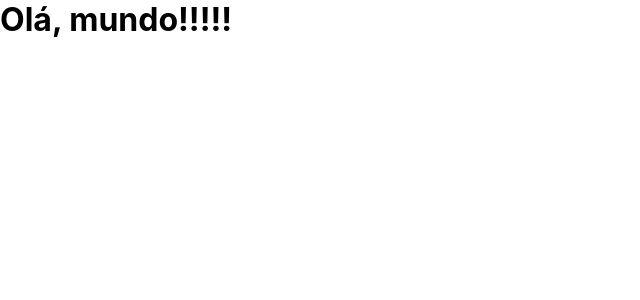
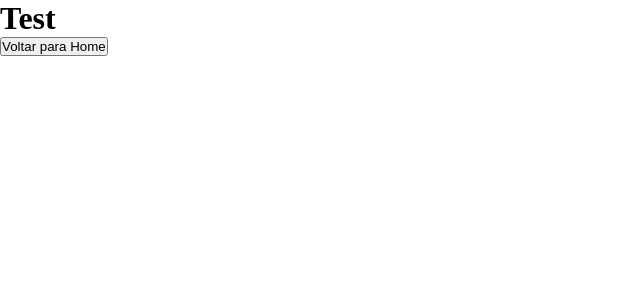
Before and after one commit to SQUAD-34-FCamara/Frontend, a React (Create React App) app: page /test in a window 1280 px wide. Shown: the top 300 px of the page, without its empty margins (0-640 px from the left). Built offline with nearby package versions, Linux system fonts and the light colour scheme.

Commit message:
config inicial react router dom

```diff
--- a/package.json
+++ b/package.json
@@ -8,6 +8,7 @@
     "@testing-library/user-event": "^13.2.1",
     "react": "^18.0.0",
     "react-dom": "^18.0.0",
+    "react-router-dom": "6",
     "react-scripts": "5.0.0",
     "styled-components": "^5.3.5",
     "web-vitals": "^2.1.0"
--- a/src/App.js
+++ b/src/App.js
@@ -1,15 +1,17 @@
+import { BrowserRouter as Router } from 'react-router-dom';
+
+import Routes from "./routes";
 import { GlobalStyle } from "./styles/global";
 
 
 function App() {
   return (
-    <div className="App">
-      <header className="App-header">
+    <Router>
+      <div className="App">
         <GlobalStyle/>
-        <h1>Olá, mundo!!!!!</h1>
-
-      </header>
-    </div>
+        <Routes />
+      </div>
+    </Router>
   );
 }
 
--- a/src/index.css
+++ /dev/null
@@ -1,13 +0,0 @@
-body {
-  margin: 0;
-  font-family: -apple-system, BlinkMacSystemFont, 'Segoe UI', 'Roboto', 'Oxygen',
-    'Ubuntu', 'Cantarell', 'Fira Sans', 'Droid Sans', 'Helvetica Neue',
-    sans-serif;
-  -webkit-font-smoothing: antialiased;
-  -moz-osx-font-smoothing: grayscale;
-}
-
-code {
-  font-family: source-code-pro, Menlo, Monaco, Consolas, 'Courier New',
-    monospace;
-}
--- a/src/index.js
+++ b/src/index.js
@@ -1,6 +1,5 @@
 import React from 'react';
 import ReactDOM from 'react-dom';
-import './index.css';
 import App from './App';
 
 ReactDOM.render(
@@ -9,7 +8,3 @@ ReactDOM.render(
   </React.StrictMode>,
   document.getElementById('root')
 );
-
-// If you want to start measuring performance in your app, pass a function
-// to log results (for example: reportWebVitals(console.log))
-// or send to an analytics endpoint. Learn more: https://bit.ly/CRA-vitals
--- /dev/null
+++ b/src/pages/Home/index.js
@@ -0,0 +1,10 @@
+import { Link } from 'react-router-dom';
+
+export default function Home() {
+  return (
+    <>
+      <h1>Home</h1>
+      <Link to='/test'>Ir para página Test</Link>
+    </>
+  );
+}
--- /dev/null
+++ b/src/pages/Test/index.js
@@ -0,0 +1,11 @@
+import { useNavigate } from 'react-router-dom';
+
+export default function Test() {
+  const navigate = useNavigate();
+  return (
+    <>
+      <h1>Test</h1>
+      <button onClick={() => navigate('/')}>Voltar para Home</button>
+    </>
+  );
+}
--- /dev/null
+++ b/src/routes.js
@@ -0,0 +1,17 @@
+import { Route, Routes as MyRoutes } from 'react-router-dom';
+
+import Home from './pages/Home';
+import Test from './pages/Test';
+
+const Routes = () => {
+  return (
+      <MyRoutes>
+        <Route path="/" element={<Home />} />
+        <Route path="/test" element={<Test />} />
+
+        <Route path='*' element={<h1>Page not found.</h1>} />
+      </MyRoutes>
+  )
+}
+
+export default Routes;
```
Also changed, not shown: 1 other file (tests, documents, lock files or other folders).
